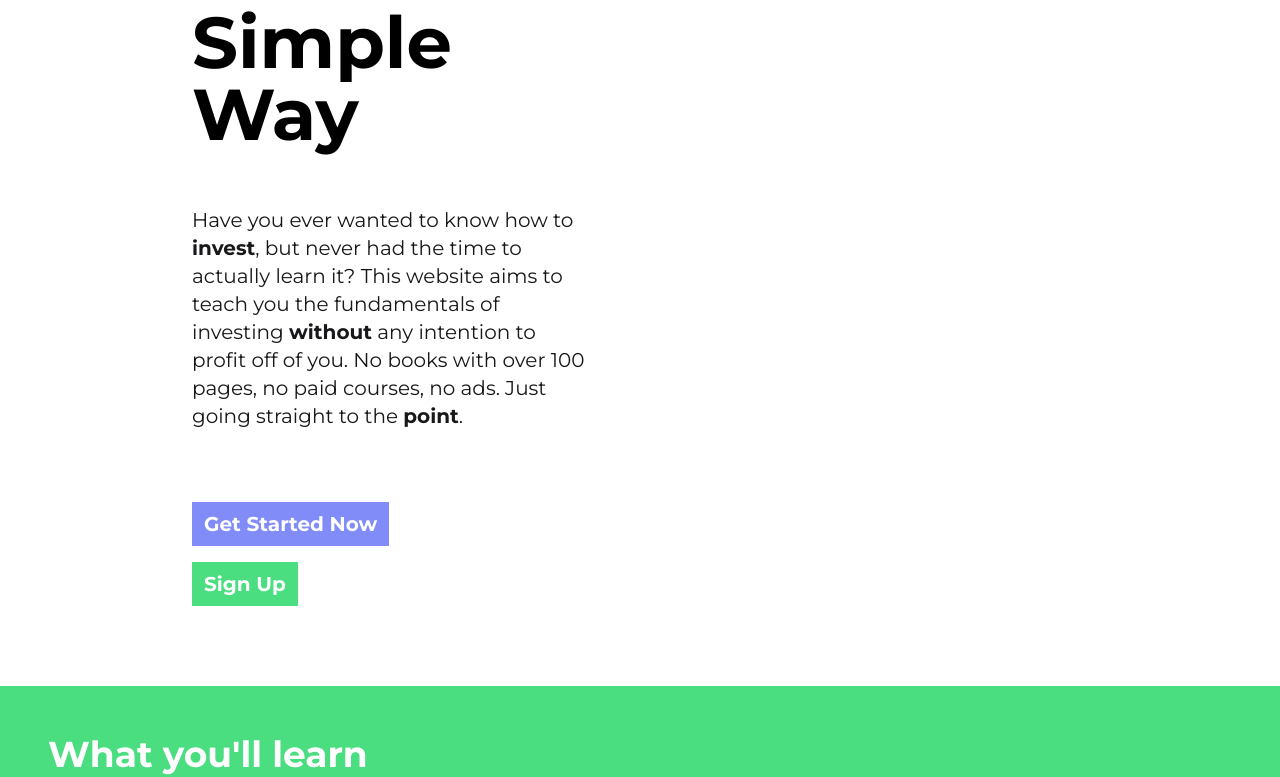
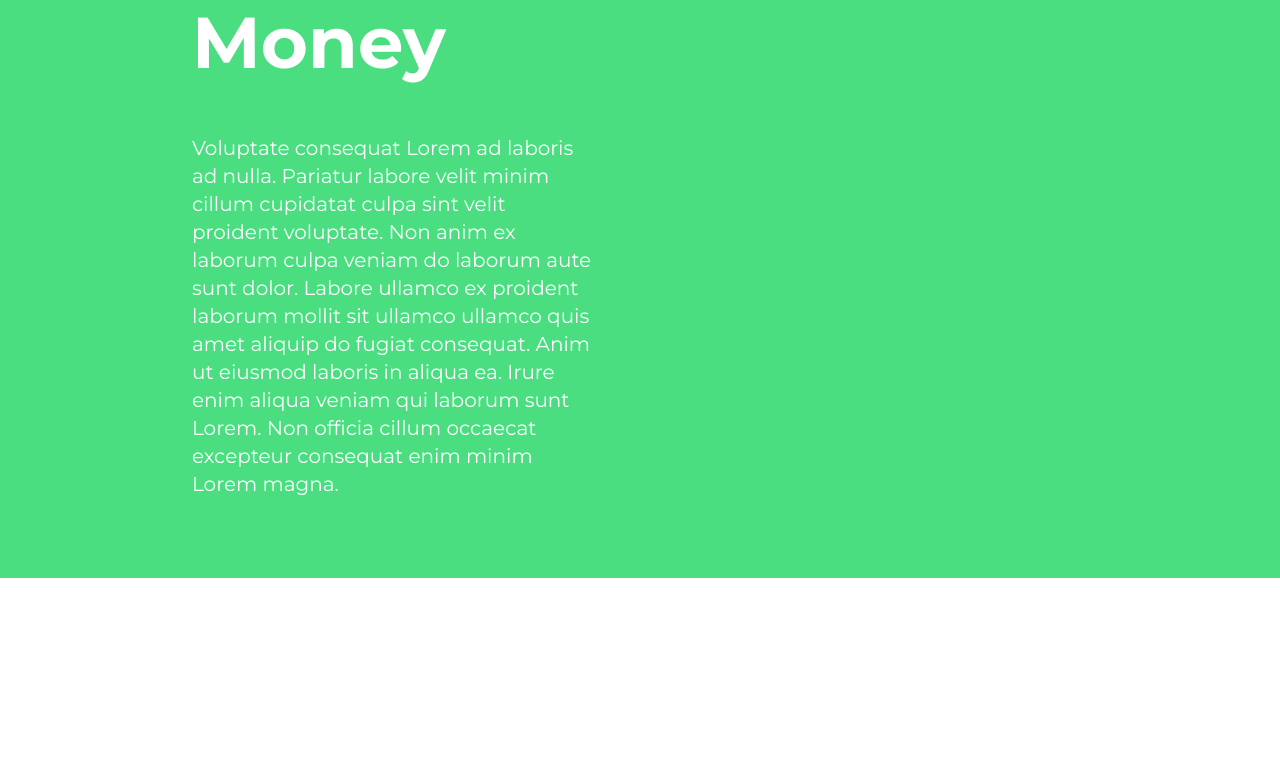
Before and after one commit to Arber99/stockapp-frontend, an Angular app: page /signup in a window 1280 px wide. Before the commit this address led to /. Shown: the part 474-1251 px from the top of the page. After the commit the page ends 1052 px from the top, so only its background shows below. Built offline with nearby package versions, Linux system fonts and the light colour scheme.

Commit message:
✨ Added sign up page

```diff
--- a/src/app/app-routing.module.ts
+++ b/src/app/app-routing.module.ts
@@ -1,10 +1,15 @@
 import { NgModule } from '@angular/core';
 import { RouterModule, Routes } from '@angular/router';
+import { HomeComponent } from './pages/home/home.component';
+import { SignUpComponent } from './pages/sign-up/sign-up.component';
 
-const routes: Routes = [];
+const routes: Routes = [
+  { path: '', component: HomeComponent },
+  { path: 'signup', component: SignUpComponent },
+];
 
 @NgModule({
   imports: [RouterModule.forRoot(routes)],
-  exports: [RouterModule]
+  exports: [RouterModule],
 })
-export class AppRoutingModule { }
+export class AppRoutingModule {}
--- a/src/app/app.component.html
+++ b/src/app/app.component.html
@@ -1,4 +1 @@
-<comp-navbar></comp-navbar>
-<comp-main></comp-main>
-<comp-introduction></comp-introduction>
-<comp-course></comp-course>
+<router-outlet></router-outlet>
--- a/src/app/app.module.ts
+++ b/src/app/app.module.ts
@@ -9,6 +9,8 @@ import { MainComponent } from './components/main/main.component';
 import { IntroductionComponent } from './components/introduction/introduction.component';
 import { CardComponent } from './components/card/card.component';
 import { CourseComponent } from './components/course/course.component';
+import { HomeComponent } from './pages/home/home.component';
+import { SignUpComponent } from './pages/sign-up/sign-up.component';
 
 @NgModule({
   declarations: [
@@ -17,7 +19,9 @@ import { CourseComponent } from './components/course/course.component';
     MainComponent,
     IntroductionComponent,
     CardComponent,
-    CourseComponent
+    CourseComponent,
+    HomeComponent,
+    SignUpComponent
   ],
   imports: [
     BrowserModule,
--- a/src/app/components/main/main.component.html
+++ b/src/app/components/main/main.component.html
@@ -15,20 +15,20 @@
       </p>
     </div>
     <div class="pt-14">
-      <button
+      <a
         href="#"
         class="bg-indigo-400 p-2 pl-3 pr-3 text-white text-xl font-semibold"
       >
         <span class="font-bold">Get Started Now</span>
-      </button>
+      </a>
     </div>
-    <div>
-      <button
-        href="#"
+    <div class="mt-4">
+      <a
+        [routerLink]="'/signup'"
         class="bg-green-400 p-2 pl-3 pr-3 text-white text-xl font-semibold"
       >
         <span class="font-bold">Sign Up</span>
-      </button>
+      </a>
     </div>
   </div>
   <div class="relative xl:top-[25%] hidden xl:block">
--- a/src/app/components/navbar/navbar.component.html
+++ b/src/app/components/navbar/navbar.component.html
@@ -39,7 +39,7 @@
       <a href="#">Login</a>
     </li>
     <li class="text-white font-bold">
-      <a href="#" class="bg-green-400 p-2 pl-3 pr-3">Sign up</a>
+      <a [routerLink]="'/signup'" class="bg-green-400 p-2 pl-3 pr-3">Sign up</a>
     </li>
   </ul>
   <ng-template #menu>
@@ -58,7 +58,7 @@
 >
   <li>
     <button
-      href="#"
+      [routerLink]="'/signup'"
       class="bg-green-400 w-[82px] p-1 pl-2 pr-2 text-white font-semibold"
     >
       <span class="font-bold">Sign Up</span>
@@ -66,7 +66,7 @@
   </li>
   <li>
     <button
-      href="#"
+      [routerLink]="'/login'"
       class="bg-indigo-400 w-[82px] p-1 pl-2 pr-2 text-white font-semibold"
     >
       <span class="font-bold">Log In</span>
--- /dev/null
+++ b/src/app/pages/home/home.component.html
@@ -0,0 +1,4 @@
+<comp-navbar></comp-navbar>
+<comp-main></comp-main>
+<comp-introduction></comp-introduction>
+<comp-course></comp-course>
--- /dev/null
+++ b/src/app/pages/home/home.component.ts
@@ -0,0 +1,15 @@
+import { Component, OnInit } from '@angular/core';
+
+@Component({
+  selector: 'page-home',
+  templateUrl: './home.component.html',
+  styleUrls: ['./home.component.scss']
+})
+export class HomeComponent implements OnInit {
+
+  constructor() { }
+
+  ngOnInit(): void {
+  }
+
+}
--- /dev/null
+++ b/src/app/pages/sign-up/sign-up.component.html
@@ -0,0 +1,20 @@
+<div
+  class="grid grid-cols-1 xl:grid-cols-2 pl-12 pr-12 xl:gap-24 xl:pr-48 xl:pl-48 xl:justify-between min-h-[calc(max(500px,_100vh))] bg-green-400"
+>
+  <div class="flex flex-col gap-4 mb-12 xl:pt-0 mt-32 xl:mt-48 pb-8">
+    <h1 class="font-bold text-4xl pb-2 xl:text-7xl text-white">
+      Sign Up And Start Trading With Fake Money
+    </h1>
+    <div class="pt-8 text-sm sm:text-xl text-white">
+      <p>
+        Voluptate consequat Lorem ad laboris ad nulla. Pariatur labore velit
+        minim cillum cupidatat culpa sint velit proident voluptate. Non anim ex
+        laborum culpa veniam do laborum aute sunt dolor. Labore ullamco ex
+        proident laborum mollit sit ullamco ullamco quis amet aliquip do fugiat
+        consequat. Anim ut eiusmod laboris in aliqua ea. Irure enim aliqua
+        veniam qui laborum sunt Lorem. Non officia cillum occaecat excepteur
+        consequat enim minim Lorem magna.
+      </p>
+    </div>
+  </div>
+</div>
--- /dev/null
+++ b/src/app/pages/sign-up/sign-up.component.ts
@@ -0,0 +1,15 @@
+import { Component, OnInit } from '@angular/core';
+
+@Component({
+  selector: 'page-sign-up',
+  templateUrl: './sign-up.component.html',
+  styleUrls: ['./sign-up.component.scss']
+})
+export class SignUpComponent implements OnInit {
+
+  constructor() { }
+
+  ngOnInit(): void {
+  }
+
+}
```
Also changed, not shown: src/app/pages/home/home.component.scss (added), src/app/pages/sign-up/sign-up.component.scss (added), 2 other files (tests, documents, lock files or other folders).
